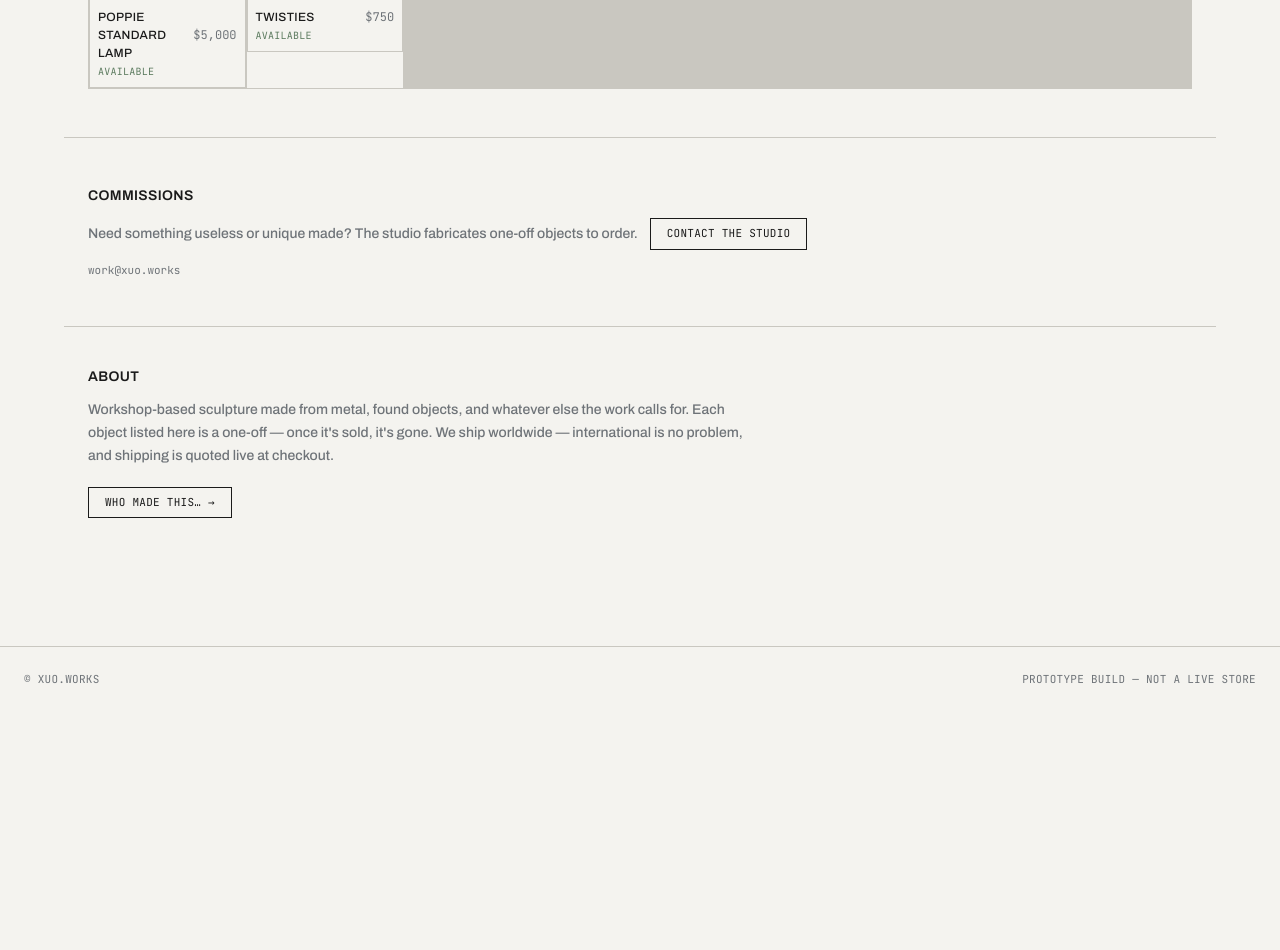
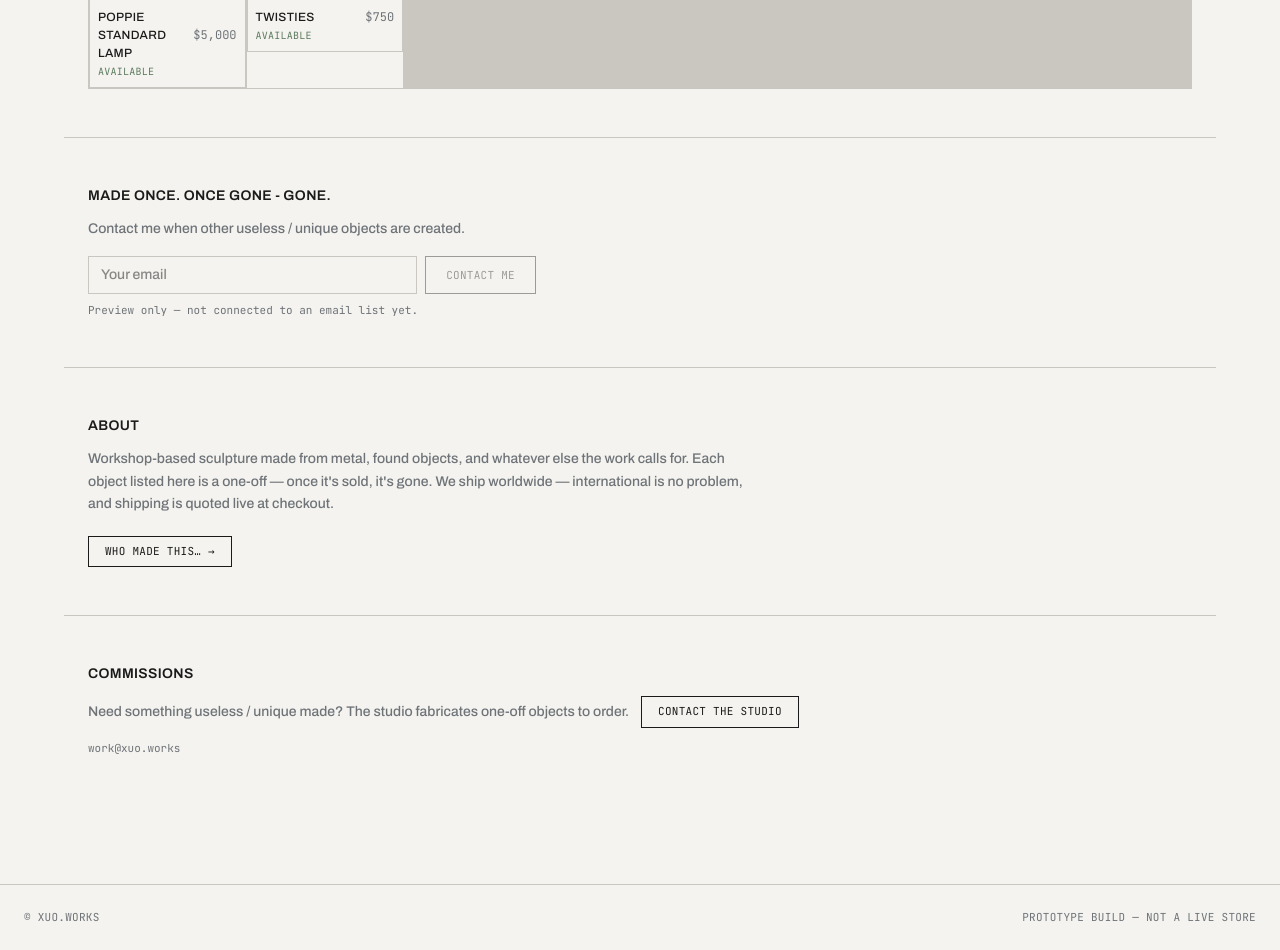
Before and after one commit to Leaheywork/xuo-works, a Next.js app: page / in a window 1280 px wide. Shown: the part 1380-2330 px from the top of the page. Before the commit the page ends 2091 px from the top, so only its background shows below. Built offline with nearby package versions, Linux system fonts and the light colour scheme.

Commit message:
sign-up box, section order, wording

```diff
--- a/src/app/page.tsx
+++ b/src/app/page.tsx
@@ -1,6 +1,7 @@
 import Link from "next/link";
 import Tile from "@/components/Tile";
 import HeroCarousel from "@/components/HeroCarousel";
+import SubscribeForm from "@/components/SubscribeForm";
 import { getAllObjects, getBiddingObjects, getRecentObjects } from "@/lib/data";
 
 export default function Home() {
@@ -61,29 +62,9 @@ export default function Home() {
         </div>
       </section>
 
-      <section
-        id="commission"
-        className="max-w-6xl mx-auto px-6 py-12 border-t border-hairline"
-      >
-        <h2 className="uppercase tracking-wide text-sm font-semibold mb-3">
-          Commissions
-        </h2>
-        <p className="text-sm text-steel leading-relaxed">
-          Need something useless or unique made? The studio fabricates
-          one-off objects to order.
-          <a
-            href="mailto:work@xuo.works?subject=XUO.WORKS%20commission%20enquiry"
-            className="inline-block ml-3 align-middle border border-foreground px-4 py-1.5 text-[11px] font-mono uppercase tracking-wide text-foreground hover:bg-foreground hover:text-background transition-colors"
-          >
-            Contact the studio
-          </a>
-        </p>
-        <p className="mt-3 text-[11px] font-mono text-steel">
-          work@xuo.works
-        </p>
-      </section>
+      <SubscribeForm />
 
-      <section className="max-w-6xl mx-auto px-6 pb-16 border-t border-hairline pt-10">
+      <section className="max-w-6xl mx-auto px-6 py-12 border-t border-hairline">
         <h2 className="uppercase tracking-wide text-sm font-semibold mb-3">
           About
         </h2>
@@ -102,6 +83,28 @@ export default function Home() {
           Who made this&hellip; &rarr;
         </a>
       </section>
+
+      <section
+        id="commission"
+        className="max-w-6xl mx-auto px-6 pb-16 pt-12 border-t border-hairline"
+      >
+        <h2 className="uppercase tracking-wide text-sm font-semibold mb-3">
+          Commissions
+        </h2>
+        <p className="text-sm text-steel leading-relaxed">
+          Need something useless / unique made? The studio fabricates
+          one-off objects to order.
+          <a
+            href="mailto:work@xuo.works?subject=XUO.WORKS%20commission%20enquiry"
+            className="inline-block ml-3 align-middle border border-foreground px-4 py-1.5 text-[11px] font-mono uppercase tracking-wide text-foreground hover:bg-foreground hover:text-background transition-colors"
+          >
+            Contact the studio
+          </a>
+        </p>
+        <p className="mt-3 text-[11px] font-mono text-steel">
+          work@xuo.works
+        </p>
+      </section>
     </div>
   );
 }
--- /dev/null
+++ b/src/components/SubscribeForm.tsx
@@ -0,0 +1,53 @@
+// Sign-up box for "tell me when new pieces drop".
+// Sign-ups go to a Buttondown newsletter account.
+// After creating the Buttondown account, put its username here.
+const BUTTONDOWN_USERNAME = "";
+
+export default function SubscribeForm() {
+  const connected = BUTTONDOWN_USERNAME !== "";
+
+  // Don't show a dead form on the live site until the account is connected.
+  if (!connected && process.env.NODE_ENV === "production") return null;
+
+  return (
+    <section className="max-w-6xl mx-auto px-6 py-12 border-t border-hairline">
+      <h2 className="uppercase tracking-wide text-sm font-semibold mb-3">
+        Made once. Once gone - gone.
+      </h2>
+      <p className="text-sm text-steel leading-relaxed mb-4">
+        Contact me when other useless / unique objects are created.
+      </p>
+      <form
+        action={
+          connected
+            ? `https://buttondown.com/api/emails/embed-subscribe/${BUTTONDOWN_USERNAME}`
+            : undefined
+        }
+        method="post"
+        target="_blank"
+        className="flex flex-col sm:flex-row gap-2 max-w-md"
+      >
+        <input
+          type="email"
+          name="email"
+          required
+          placeholder="Your email"
+          className="flex-1 border border-hairline px-3 py-2 text-sm bg-background"
+        />
+        <input type="hidden" name="embed" value="1" />
+        <button
+          type="submit"
+          disabled={!connected}
+          className="border border-foreground px-5 py-2 text-[11px] font-mono uppercase tracking-wide hover:bg-foreground hover:text-background transition-colors disabled:opacity-40"
+        >
+          Contact me
+        </button>
+      </form>
+      {!connected && (
+        <p className="mt-2 text-[11px] font-mono text-steel">
+          Preview only — not connected to an email list yet.
+        </p>
+      )}
+    </section>
+  );
+}
```
